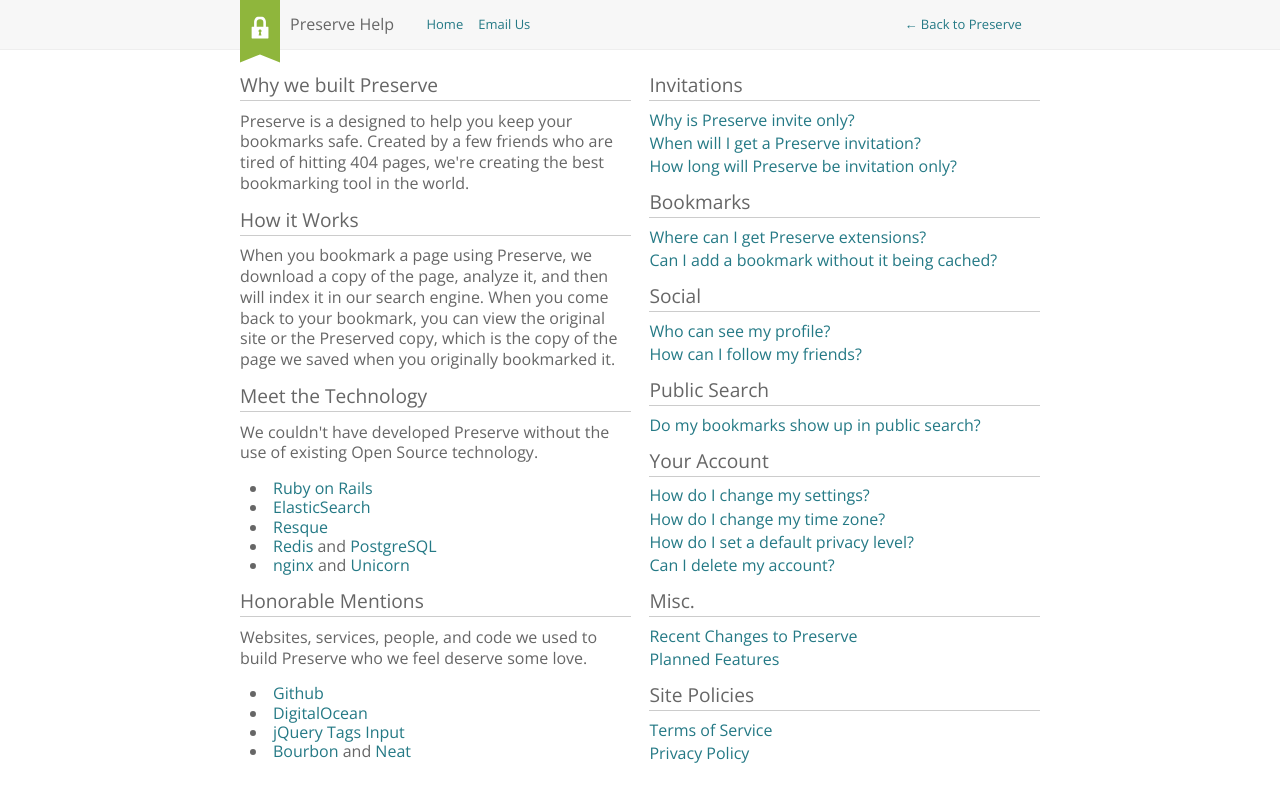
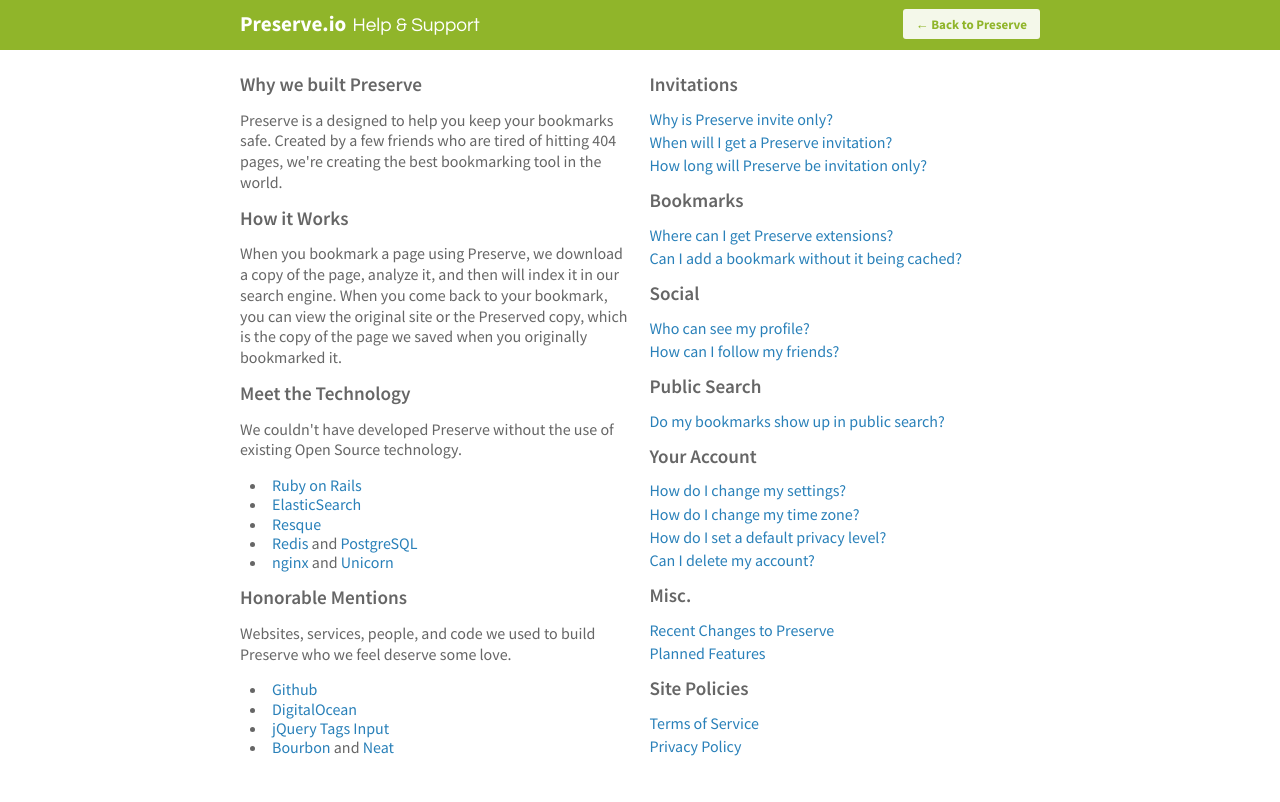
Before and after one commit to preserve/help.preserve.io, a Jekyll site: the page built from index.html, in a window 1280 px wide. Shown: the top 802 px of the page. Built offline with Jekyll 4.4.1, drawn with Linux system fonts in a browser that asks for light colours; nearby versions of some CDN libraries.

Commit message:
Updated styling (still more work to do)

```diff
--- a/_layouts/default.html
+++ b/_layouts/default.html
@@ -9,13 +9,10 @@
   <body>
     <header>
       <div class="container">
-        <a href="/" class="logo"><h1>Preserve Help</h1></a>
         <div class="tagline">
-          <a href="/"><h2>Preserve Help</h2></a>
+          <a href="/"><h2>Preserve.io <span class="alt-font">Help &amp; Support</span></h2></a>
         </div>
         <div class="buttons">
-          <a href="/" class="links">Home</a>
-          <a href="mailto:support@preserve.io" class="links">Email Us</a>
           <ul class="user-links">
             <li><a href="http://preserve.io">← Back to Preserve</a></li>
           </ul>
--- a/stylesheets/base.css
+++ b/stylesheets/base.css
@@ -1,18 +1,21 @@
 @charset "UTF-8";
 @import url(reset.css);
-@import url(http://fonts.googleapis.com/css?family=Open+Sans:400italic,700italic,400,700,600);
+@import url(http://fonts.googleapis.com/css?family=Questrial|Source+Sans+Pro:200,300,400,600,700,900,200italic,300italic,400italic,600italic,700italic,900italic);
 * {
   -webkit-box-sizing: border-box;
   -moz-box-sizing: border-box;
   box-sizing: border-box; }
 
 body {
-  font-family: "Open Sans", "Segoe UI", "Myriad Pro", sans-serif;
+  font-family: "Source Sans Pro", "Segoe UI", "Myriad Pro", sans-serif;
   color: #666666;
   font-size: 16px;
   line-height: 1.2em;
   text-rendering: optimizeLegibility;
   -webkit-font-smoothing: antialiased; }
+
+h1, h2, h3, h4, h5, h6 {
+  font-weight: 600; }
 
 .container {
   *zoom: 1;
@@ -26,18 +29,18 @@
     clear: both; }
 
 a {
-  color: #247985;
+  color: #2980b9;
   text-decoration: none; }
   a:hover, a:focus {
     outline: 0;
-    color: #90b52a; }
+    color: #34495e; }
 
 b, strong {
   font-weight: bold; }
 
 header {
-  background-color: #f7f7f7;
-  border-bottom: 1px solid #eee;
+  background-color: #90b52a;
+  border-bottom: none;
   padding: 10px 0;
   margin-bottom: 25px;
   height: 50px; }
@@ -76,7 +79,7 @@
     display: block;
     float: left;
     margin-right: 2.35765%;
-    width: 14.70196%; }
+    width: 40.29137%; }
     header .tagline:last-child {
       margin-right: 0; }
     @media screen and (max-width: 500px) {
@@ -89,15 +92,22 @@
         header .tagline:last-child {
           margin-right: 0; } }
     header .tagline a {
-      color: #666666; }
+      color: #fff;
+      font-size: 1.2em; }
     header .tagline h2 {
-      font-size: 1em;
-      line-height: 28px; }
+      font-size: 1.1em;
+      line-height: 28px;
+      font-weight: 700; }
+      header .tagline h2 span {
+        font-weight: normal;
+        font-family: "Questrial";
+        margin-left: 2px;
+        font-size: 0.9em; }
   header .buttons {
     display: block;
     float: left;
     margin-right: 2.35765%;
-    width: 74.41059%; }
+    width: 57.35098%; }
     header .buttons:last-child {
       margin-right: 0; }
     @media screen and (max-width: 500px) {
@@ -111,7 +121,14 @@
           margin-right: 0; } }
     header .buttons a {
       line-height: 28px;
-      font-size: 13px; }
+      font-size: 13px;
+      background: rgba(255, 255, 255, 0.9);
+      padding: 0.5em 1em;
+      border-radius: 3px;
+      font-weight: 700;
+      color: #90b52a; }
+      header .buttons a:hover, header .buttons a:focus {
+        background: white; }
   header .links {
     float: left;
     margin-right: 15px; }
@@ -127,12 +144,10 @@
     display: inline; }
 
 .article h3 {
-  border-bottom: 1px solid #CCC;
   font-size: 1.2em;
   margin-bottom: 0.5em;
   padding-bottom: 0.3em; }
 .article h4 {
-  border-bottom: 1px solid #CCC;
   font-size: 1.1em;
   margin-bottom: 0.4em;
   padding-bottom: 0.2em; }
```
Also changed, not shown: stylesheets/base.scss (+32 -12 lines).
